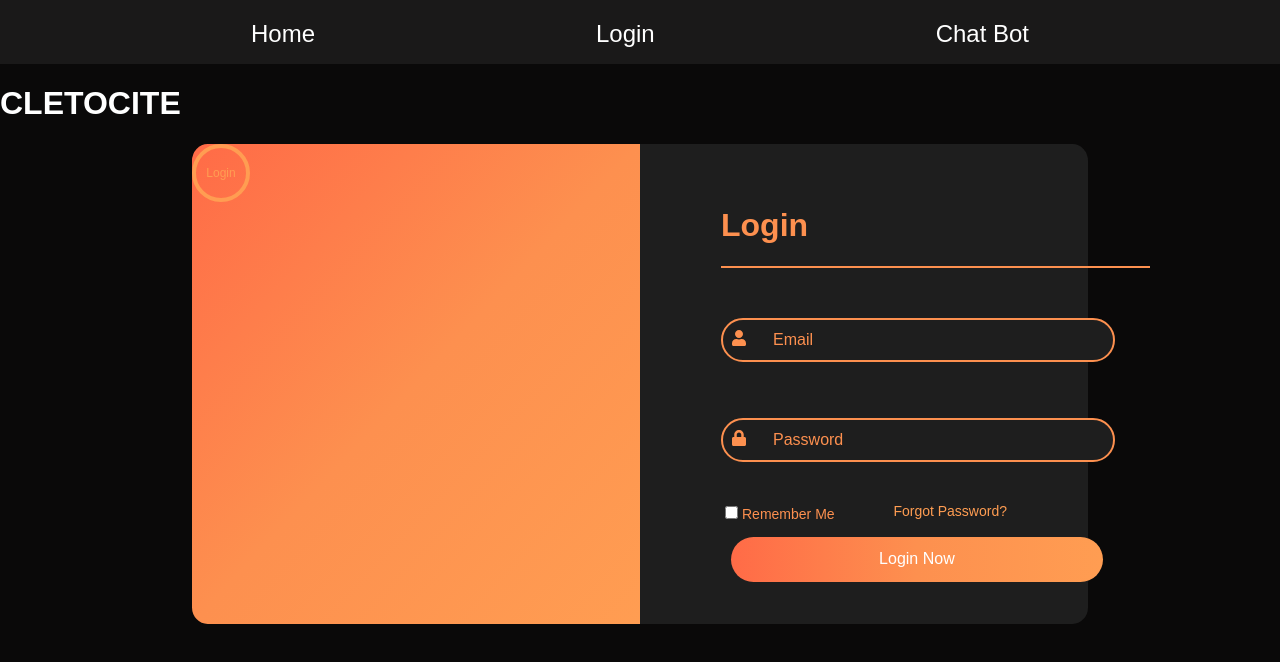
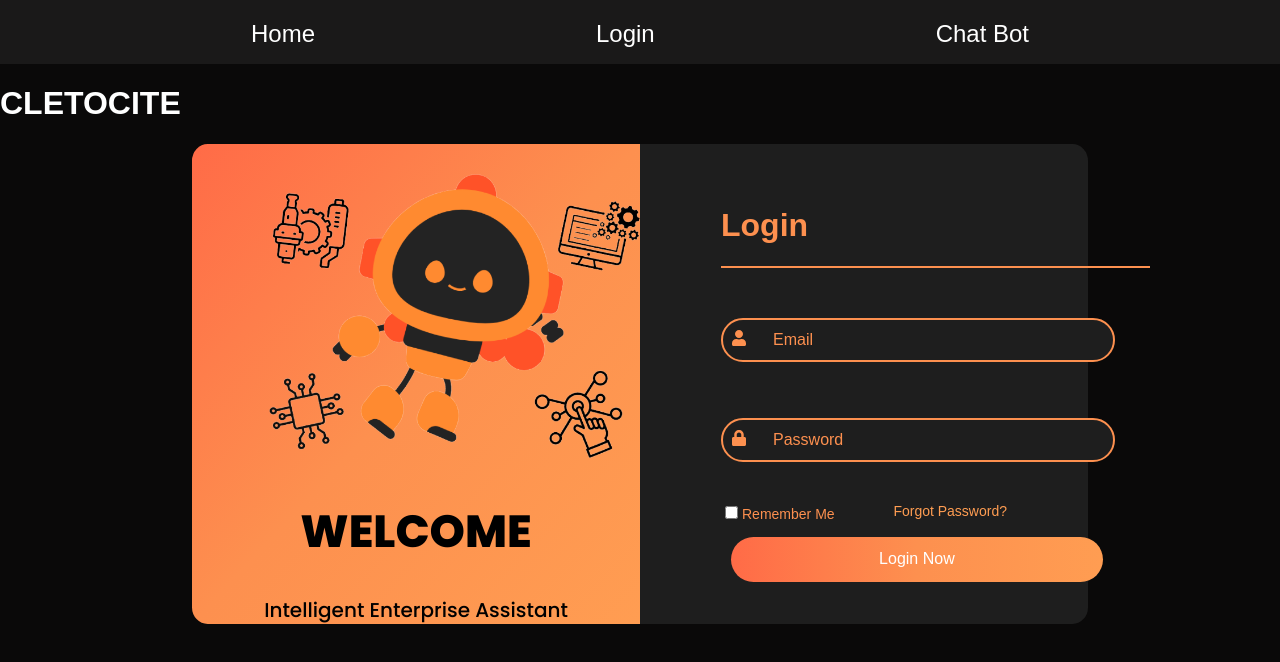
Before and after one commit to CowTheGreat/SIH24_Frontend, a React (Vite) app: page /login in a window 1280 px wide. Shown: the top 662 px of the page. Built offline with nearby package versions, Linux system fonts and the light colour scheme.

Commit message:
chatbot icon added

```diff
--- a/src/components/loginComponents/LoginPage.jsx
+++ b/src/components/loginComponents/LoginPage.jsx
@@ -1,6 +1,7 @@
 import Classes from "../loginComponents/LoginPage.module.css"
 import { FaUser } from "react-icons/fa";
 import { FaLock } from "react-icons/fa";
+import LoginBot from "../../assets/loginbot.png";
 
 
 function LoginPage(){
@@ -11,10 +12,9 @@ function LoginPage(){
    <div className={Classes.mainContainer}>
 
      <div className={Classes.leftContainer}>
-        <div className={Classes.loginCircle}>
-          Login
-
-        </div>
+     <img src={LoginBot} className={Classes.botimg}></img>
+     <h1>WELCOME</h1>
+      <p>Intelligent Enterprise Assistant</p>
      </div>
      <div className={Classes.rightContainer}>
 
--- a/src/components/loginComponents/LoginPage.module.css
+++ b/src/components/loginComponents/LoginPage.module.css
@@ -16,7 +16,7 @@
    justify-content: center;
 }
 
-.loginCircle{
+/*.loginCircle{
     display:flex;
     justify-content: center;
     align-items: center;
@@ -27,7 +27,7 @@
     color:rgb(255,157,82);
     font-size:12px;
 
-}
+}*/
 
 
 .leftContainer{
@@ -140,3 +140,28 @@ form button{
   color:white;
   font-size:16px;
 }
+.botimg{
+  width:400px;
+  margin-left:60px;
+  margin-top:10px;
+
+}
+.leftContainer h1{
+  font-family: Poppins;
+font-size: 45px;
+font-weight: 800;
+line-height: 67.5px;
+text-align: center;
+color:rgb(0,0,0);
+
+
+}
+.leftContainer p{
+font-family: Poppins;
+font-size: 20px;
+font-weight: 500;
+line-height: 30px;
+text-align: center;
+color:rgb(0,0,0);
+
+}
```
Also changed, not shown: src/assets/loginbot.png (added).
